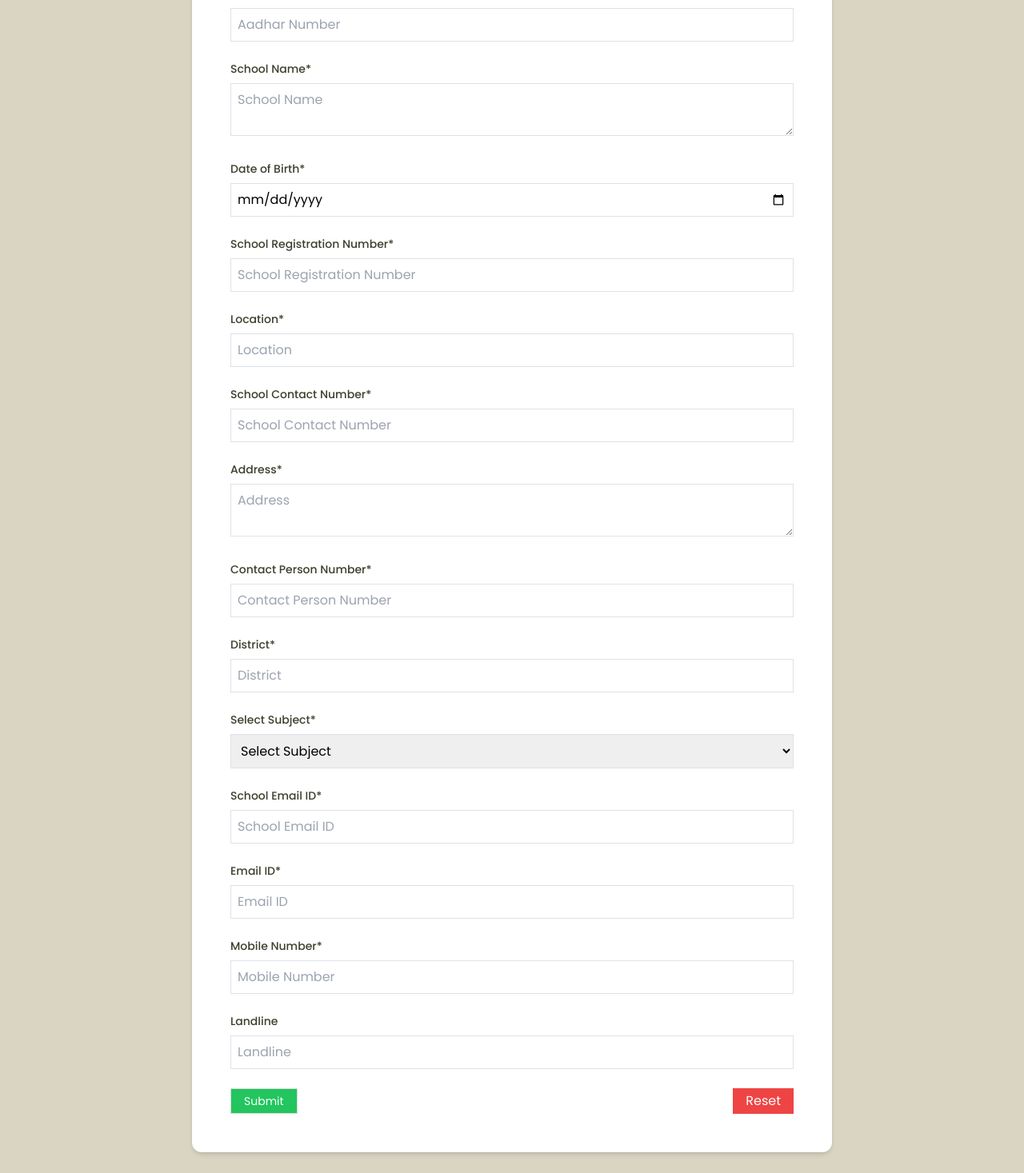
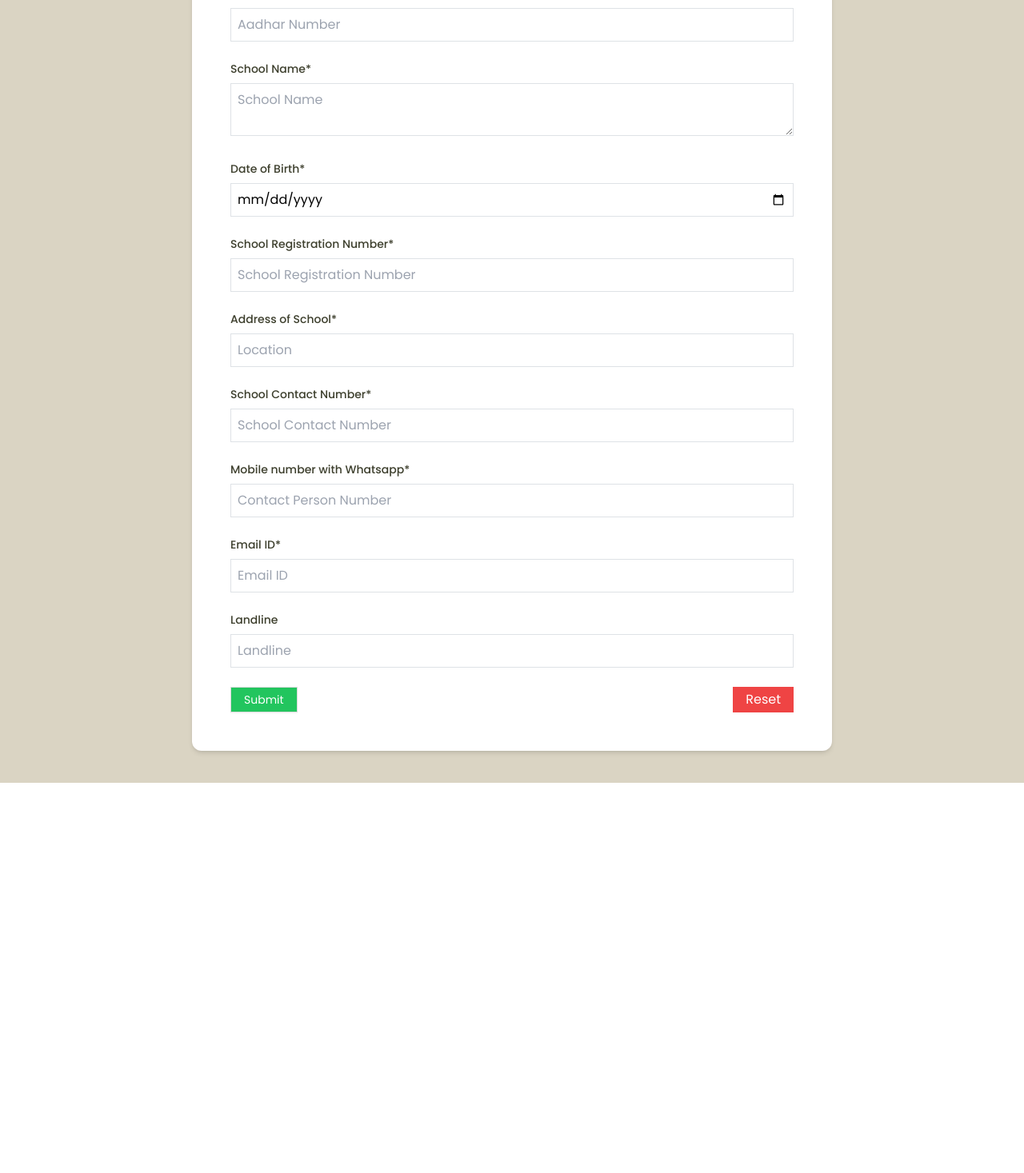
Before and after one commit to Harish-Unknown/Kalam-Awards, a React (Vite) app: page /register in a window 1280 px wide. Shown: the part 642-2109 px from the top of the page at 80% size. After the commit the page ends 1621 px from the top, so only its background shows below. Built offline with nearby package versions, Linux system fonts and the light colour scheme.

Commit message:
RegForm Changes

```diff
--- a/src/components/Forms/Reg_Form.jsx
+++ b/src/components/Forms/Reg_Form.jsx
@@ -39,7 +39,7 @@ export default function RegForm() {
     console.log(data)
     setLoading(true);
     const finalData = { ...data };
-    console.log(finalData.dob)
+    console.log(JSON.stringify(finalData))
     fetch("https://kalam-awards-server.onrender.com/register", {
       headers: {
         Accept: "application/json",
@@ -53,10 +53,11 @@ export default function RegForm() {
         setsubmitClicked(false);
         console.log(data);
         setCustomUUID(data.id);
-        setShowConfirmation(true);
+
         if(data.success) {
           reset()
-          success()}
+          success()
+          setShowConfirmation(true);}
         else error()
       })
       .catch(function (res) {
@@ -87,8 +88,10 @@ export default function RegForm() {
           rules={{ required: true }}
           render={({ field }) => (
             <select {...field} className="w-full p-2 border border-gray-300 rounded-md">
-              <option value="Student">Student</option>
+              <option value="">Select</option>
               <option value="Teacher">Teacher</option>
+              <option value="School">School</option>
+              <option value="Principal">Principal</option>
             </select>
           )}
         />
@@ -103,9 +106,9 @@ export default function RegForm() {
               <option value="">Select</option>
               <option value="Government">Government</option>
               <option value="GovernmentAided">Government Aided</option>
+              <option value="International">International</option>
               <option value="Matriculation">Matriculation</option>
               <option value="CBSE">CBSE</option>
-              <option value="International">International</option>
             </select>
           )}
         />
@@ -156,7 +159,7 @@ export default function RegForm() {
           className="w-full p-2 border border-gray-300 rounded-md"
         />
 
-        <label className="block text-sm mt-4 mb-2">Location*</label>
+        <label className="block text-sm mt-4 mb-2">Address of School*</label>
         <input
           type="text"
           placeholder="Location"
@@ -172,14 +175,8 @@ export default function RegForm() {
           className="w-full p-2 border border-gray-300 rounded-md"
         />
 
-        <label className="block text-sm mt-4 mb-2">Address*</label>
-        <textarea
-          placeholder="Address"
-          {...register("address", { required: true })}
-          className="w-full p-2 border border-gray-300 rounded-md"
-        />
 
-        <label className="block text-sm mt-4 mb-2">Contact Person Number*</label>
+        <label className="block text-sm mt-4 mb-2">Mobile number with Whatsapp*</label>
         <input
           type="tel"
           placeholder="Contact Person Number"
@@ -187,15 +184,7 @@ export default function RegForm() {
           className="w-full p-2 border border-gray-300 rounded-md"
         />
 
-        <label className="block text-sm mt-4 mb-2">District*</label>
-        <input
-          type="text"
-          placeholder="District"
-          {...register("district", { required: true })}
-          className="w-full p-2 border border-gray-300 rounded-md"
-        />
-
-        <label className="block text-sm mt-4 mb-2">Select Subject*</label>
+        {/* <label className="block text-sm mt-4 mb-2">Select Subject*</label>
         <Controller
           name="subject"
           control={control}
@@ -211,29 +200,13 @@ export default function RegForm() {
               <option value="Computer Science">Computer Science</option>
             </select>
           )}
-        />
-
-        <label className="block text-sm mt-4 mb-2">School Email ID*</label>
-        <input
-          type="email"
-          placeholder="School Email ID"
-          {...register("schoolEmailId", { required: true })}
-          className="w-full p-2 border border-gray-300 rounded-md"
-        />
+        /> */}
 
         <label className="block text-sm mt-4 mb-2">Email ID*</label>
         <input
           type="email"
           placeholder="Email ID"
           {...register("emailId", { required: true })}
-          className="w-full p-2 border border-gray-300 rounded-md"
-        />
-
-        <label className="block text-sm mt-4 mb-2">Mobile Number*</label>
-        <input
-          type="tel"
-          placeholder="Mobile Number"
-          {...register("mobileNumber", { required: true })}
           className="w-full p-2 border border-gray-300 rounded-md"
         />
 
```
